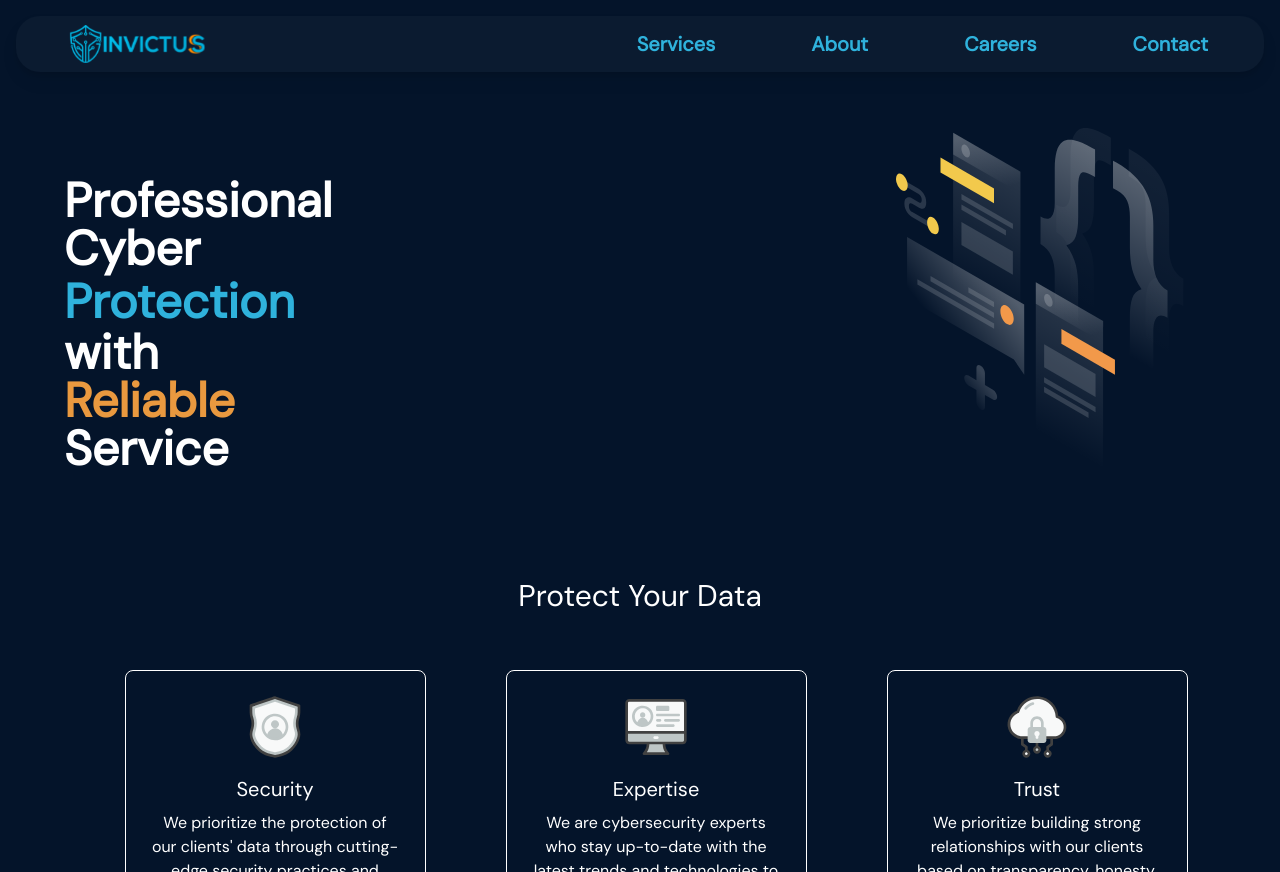
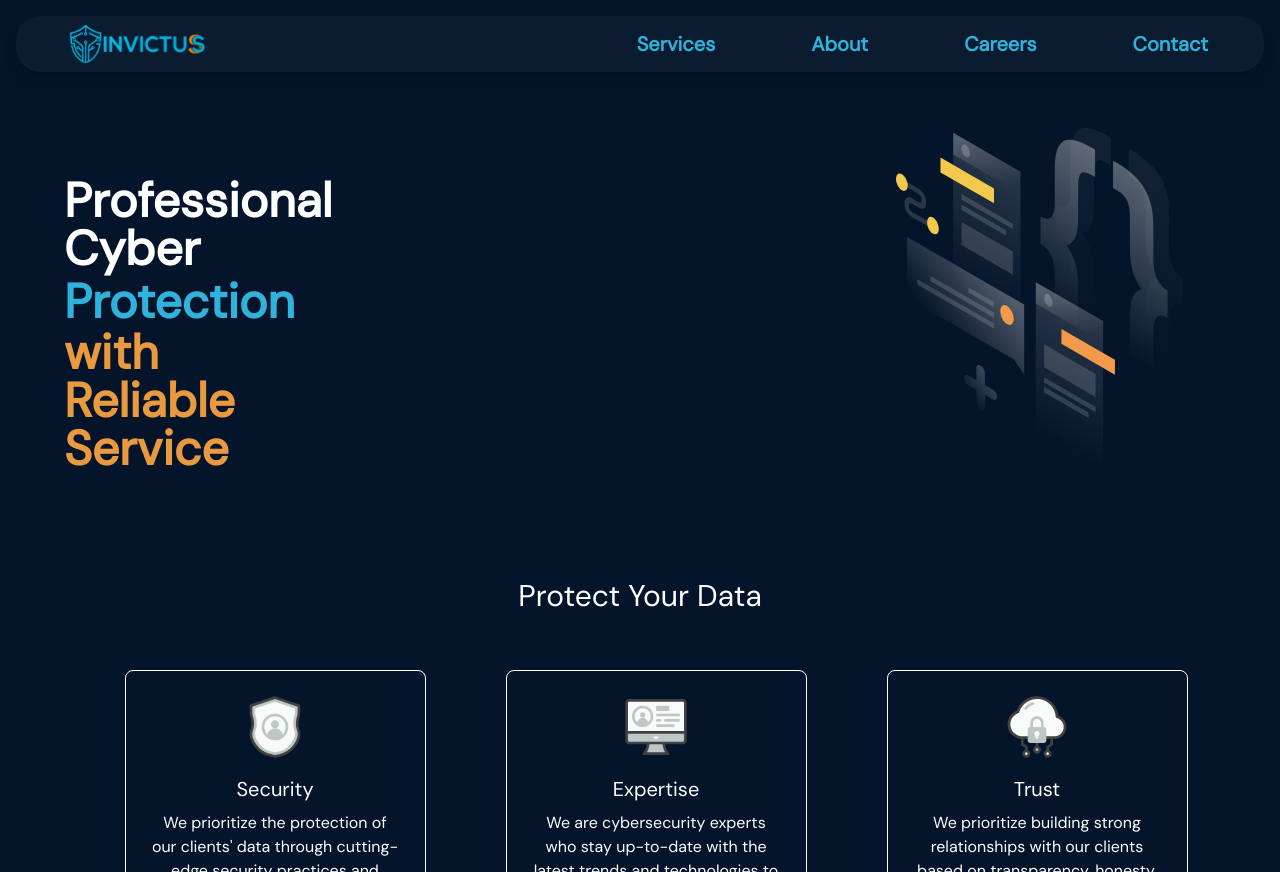
Before and after one commit to arana489/Invictuss, a React (Vite) app: page / in a window 1280 px wide. Built offline with nearby package versions, Linux system fonts and the light colour scheme; a web font is replaced by a local one.

Commit message:
fix call to action

```diff
--- a/src/components/Home/CallToAction.JSX
+++ b/src/components/Home/CallToAction.JSX
@@ -25,9 +25,8 @@ export default function CallToAction(props) {
                     />
                     </div>
 
-                </span> <span className="text-white"> with </span>
-
-                <span className=" text-orange"> Reliable </span> Service
+                </span>
+                <span className="text-orange"> with Reliable Service</span>
             </h1>
         </div>
     )
```
Also changed, not shown: src/assets/CareersPage.svg (added), src/components/Careers/CareerPic.svg (added).
